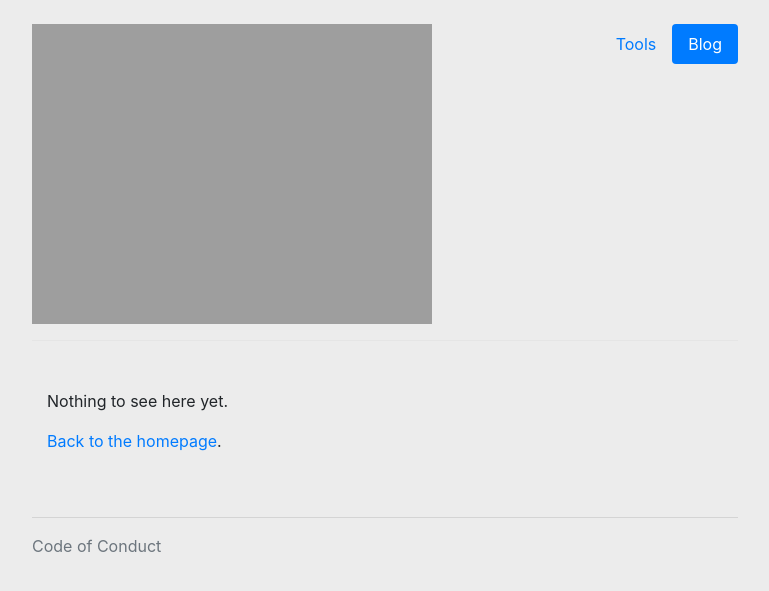
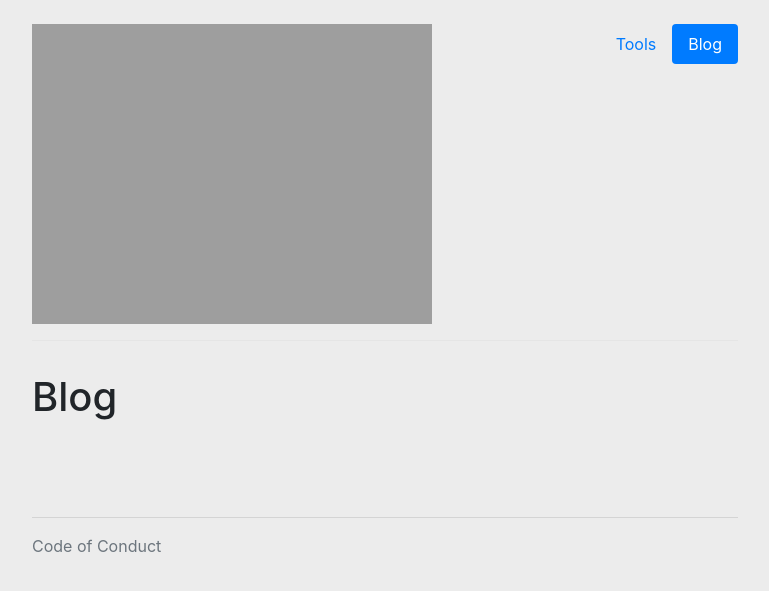
Before and after one commit to codeforIATI/codeforiati.github.io, a Jekyll site: the page built from pages/blog.md, in a window 1280 px wide. Shown: the top 591 px of the page, without its empty margins (255-1024 px from the left). Built offline with Jekyll 4.4.1, drawn with Linux system fonts in a browser that asks for light colours.

Commit message:
Add some general blog functionality

```diff
--- a/_config.yml
+++ b/_config.yml
@@ -4,8 +4,15 @@
   - Gemfile
   - Gemfile.lock
 
+title: Code for IATI
 description: Tools and guidance contributed by community members, in support of IATI infrastructure, publishers and data users.
-title: Code for IATI
+
+# Build settings
+permalink: /blog/:year/:month/:day/:title/
+pagine_path: "blog/page:num"
+paginate: 10
+
+gems: [jekyll-paginate]
 
 collections:
   - projects
--- /dev/null
+++ b/_layouts/blog.html
@@ -0,0 +1,13 @@
+---
+layout: default
+---
+<div class="post">
+
+  <header class="post-header">
+    <h1 class="post-title">{{ page.title }}</h1>
+  </header>
+  <article class="post-content">
+    {{ content }}
+  </article>
+
+</div>
--- a/blog/index.html
+++ /dev/null
@@ -1,14 +0,0 @@
----
----
-
-<div class="row marketing">
-  <div class="col-lg-12">
-    {% for post in site.posts %}
-    <p><a href="{{ post.link }}">{{ post.title }}</a></p>
-    {% else %}
-    <p>Nothing to see here yet.</p>
-
-    <p><a href="/">Back to the homepage</a>.</p>
-    {% endfor %}
-  </div>
-</div>
--- /dev/null
+++ b/pages/blog.md
@@ -0,0 +1,20 @@
+---
+layout: blog
+title: Blog
+permalink: /blog/
+order: 1
+---
+
+<div class="row marketing">
+    {% for post in site.posts %}
+        <div class="post col-lg-12">
+            <a href="{{ post.url }}"><h2>{{ post.title }}</h2></a>
+            <h4>{{ post.date | date_to_long_string }}</h4>
+            <span class="description">{{ include.post.description }}</span>
+            {{ post.excerpt | markdownify }}
+            <p>
+              <a href="{{ post.url }}">Read Post &raquo;</a>
+            </p>
+        </div>
+    {% endfor %}
+</div>
```
